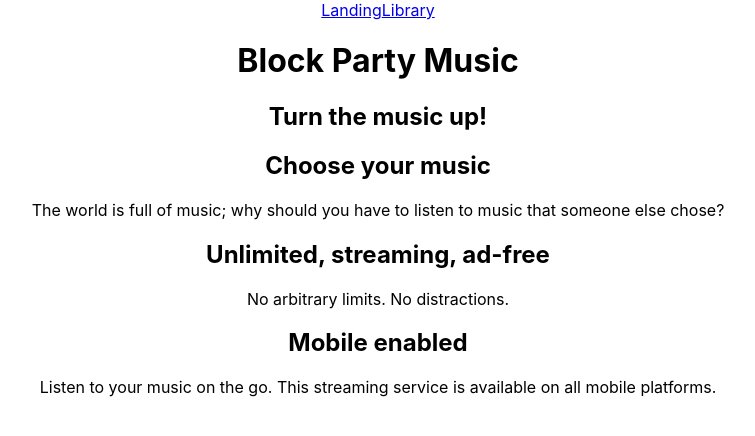
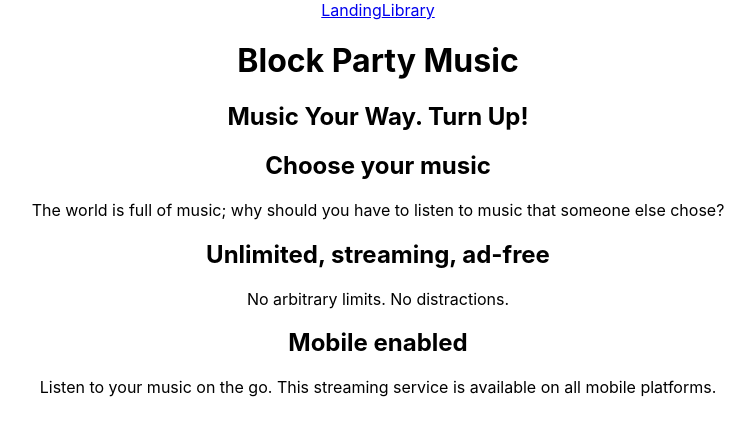
Before and after one commit to tyrantdavis/bpm, a React (Create React App) app: page / in a window 1280 px wide. Shown: the top 436 px of the page, without its empty margins (262-1017 px from the left). Built offline with nearby package versions, Linux system fonts and the light colour scheme.

Commit message:
Change hero-title.

```diff
--- a/src/components/Landing.js
+++ b/src/components/Landing.js
@@ -2,7 +2,7 @@ import React from 'react';
 
 const Landing = () => (
   <section className="landing">
-    <h1 className="hero-title">Turn the music up!</h1>
+    <h1 className="hero-title">Music Your Way. Turn Up!</h1>
 
     <section className="selling-points">
       <div className="point">
```
